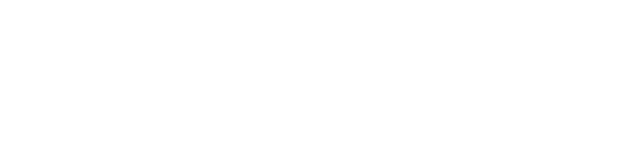
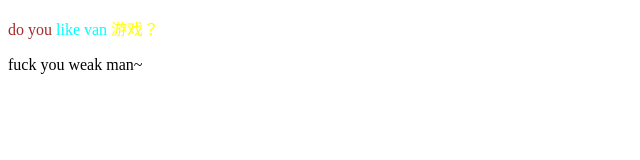
Before and after one commit to Babble2233/GIT-DEMO, a plain HTML site: page index.html in a window 1280 px wide. Shown: the whole page, without its empty margins (0-640 px from the left). Drawn offline with Linux system fonts and the light colour scheme.

Commit message:
second save

```diff
--- a/index.html
+++ b/index.html
@@ -6,6 +6,7 @@
     <title>Document</title>
 </head>
 <body>
-
+    <p ><a style="color: brown;">do you</a> <a style="color: aqua;">like van </a><a style="color: yellow;"> 游戏？</a></p>
+    fuck you weak man~
 </body>
 </html>
```
